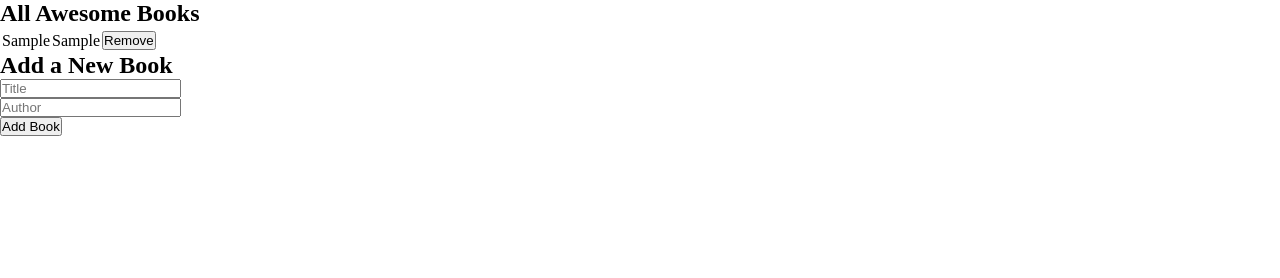
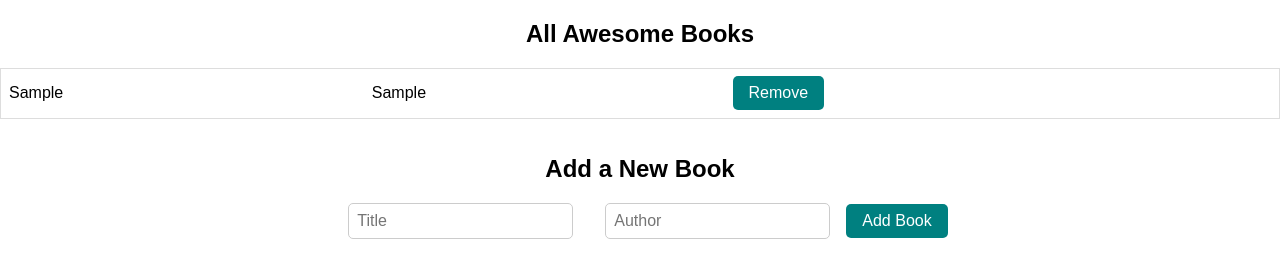
Before and after one commit to Ochiengsteven/awesome-books, a website: page index.html in a window 1280 px wide. Both pictures are taken after typing "Sample", "Sample" into the empty fields and a click on the button "Add Book". Drawn offline with Linux system fonts and the light colour scheme.

Commit message:
Add styling to the app

```diff
--- a/style.css
+++ b/style.css
@@ -1,4 +1,99 @@
-* {
+body {
+  font-family: Arial, sans-serif;
   margin: 0;
   padding: 0;
 }
+
+.title-text {
+  display: flex;
+  flex-direction: column;
+  align-items: center;
+}
+
+form {
+  display: flex;
+  flex-direction: column;
+  margin-bottom: 1rem;
+}
+
+label {
+  margin-bottom: 0.5rem;
+}
+
+input[type="text"] {
+  padding: 0.5rem;
+  font-size: 1rem;
+  margin-bottom: 1rem;
+  border-radius: 5px;
+  border: 1px solid #ccc;
+}
+
+button {
+  padding: 0.5rem 1rem;
+  font-size: 1rem;
+  border-radius: 5px;
+  border: none;
+  background-color: #008080;
+  color: white;
+  cursor: pointer;
+}
+
+button:hover {
+  background-color: red;
+}
+
+#add-button:hover {
+  background-color: #006400;
+}
+
+#add-book-form {
+  display: flex;
+  flex-direction: column;
+  align-items: center;
+}
+
+table {
+  width: 100%;
+  border-collapse: collapse;
+  margin-bottom: 1rem;
+}
+
+th, td {
+  text-align: left;
+  padding: 0.5rem;
+  border-bottom: 1px solid #ddd;
+}
+
+@media (min-width: 768px) {
+  h1 {
+    font-size: 2rem;
+    margin-bottom: 2rem;
+  }
+
+  table {
+    width: 100%;
+    border-collapse: collapse;
+    margin-bottom: 1rem;
+    border: 1px solid #ddd;
+  }
+
+  form {
+    flex-direction: row;
+    align-items: center;
+    margin-bottom: 2rem;
+  }
+
+  label {
+    margin-right: 1rem;
+    margin-bottom: 0;
+  }
+
+  input[type="text"] {
+    margin-right: 1rem;
+    margin-bottom: 0;
+  }
+
+  button {
+    margin-bottom: 0;
+  }
+}
```
